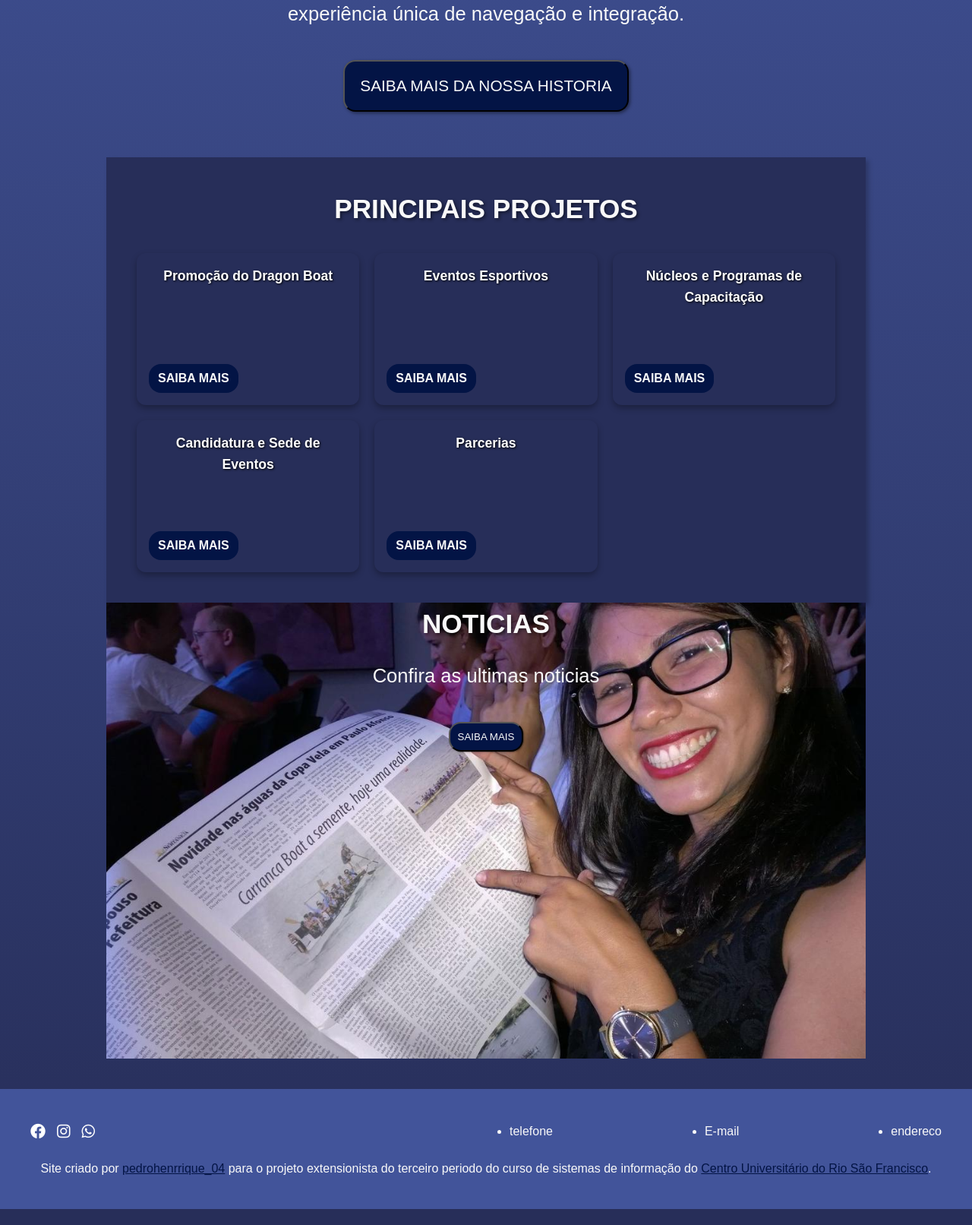
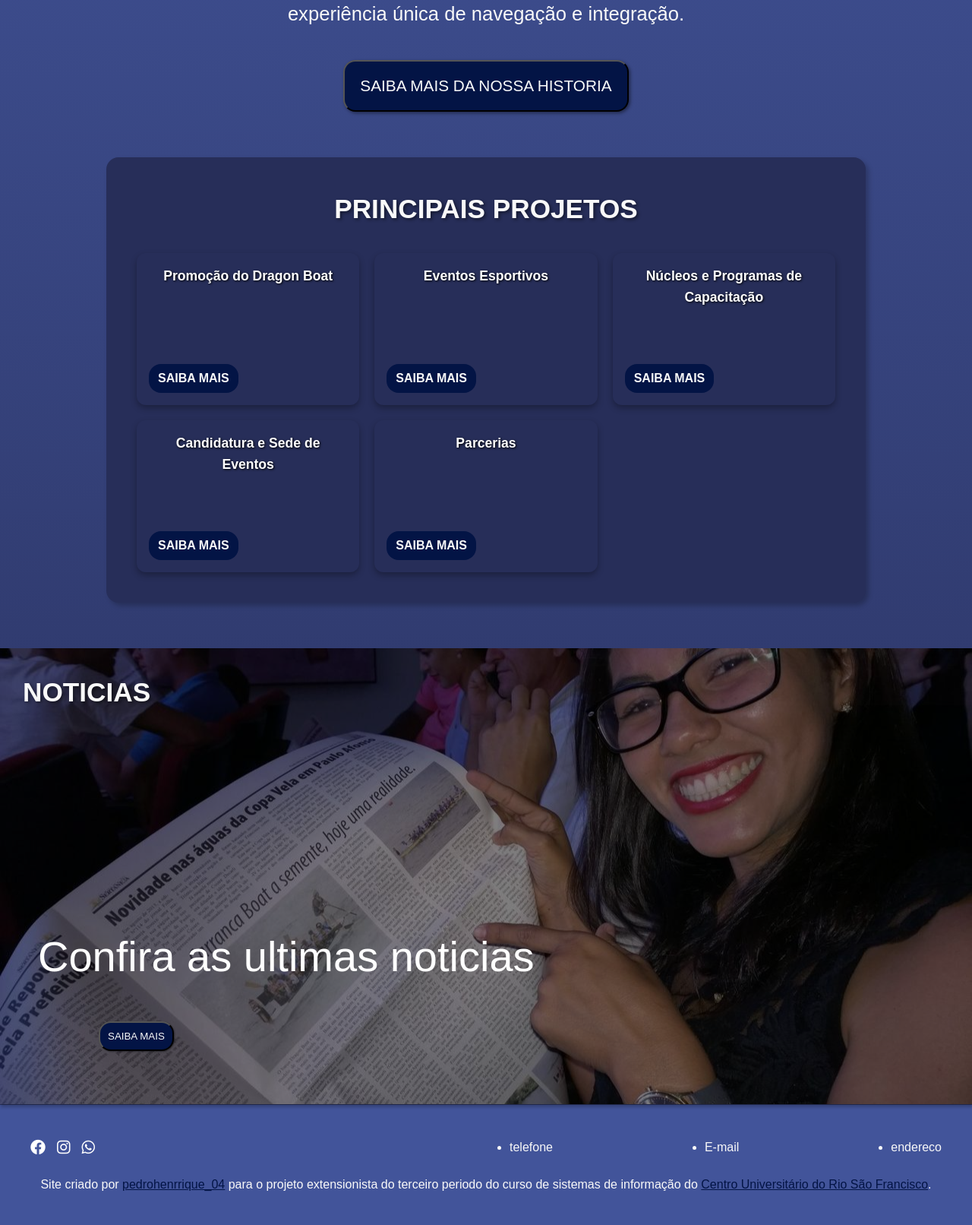
Before and after one commit to Kissuke/carranca_boat, a PHP site: page / in a window 1280 px wide. Shown: the part 1040-2652 px from the top of the page at 76% size. Before the commit the page ends 2631 px from the top, so only its background shows below. Run offline with PHP 8.4, Linux system fonts and the light colour scheme.

Commit message:
primeira_pagina

```diff
--- a/estilos/style.css
+++ b/estilos/style.css
@@ -111,13 +111,13 @@ body {
 #boat {
     position: relative;
     background-color: var(--cor03);
-    max-width: 1000px;
     height: 600px;
     margin: auto;
     background-image: url(../imagens/inicial.jpg);
     background-size: cover;
     background-position: center center;
     background-repeat: no-repeat;
+    background-attachment: fixed;
     overflow: hidden;
 }
 
@@ -165,8 +165,8 @@ body {
     text-align: center;
     font-weight: bolder;
     font-size: 3em;
-    margin-bottom: 230px;
     text-shadow: 2px 2px 4px rgba(0, 0, 0, 0.492);
+    margin-bottom: 300px;
 }
 
 section {
@@ -212,6 +212,8 @@ button {
     padding: 40px;
     text-align: center;
     margin-top: 60px;
+    border-radius: 16px;
+    margin-bottom: 60px;
 }
 
 .projetos h2 {
@@ -268,12 +270,47 @@ button {
 }
 
 #not {
+    position: relative;
     background-image: url(../imagens/not.jpg);
-    max-width: 1000px;
+    background-attachment: fixed;
+    background-position: center center;
     height: 600px;
     margin: auto;
     background-size: cover;
-    background-position: center;
+    margin-bottom: -39px;
+    display: flex;
+    flex-direction: column;
+    justify-content: space-between;
+    align-items: flex-start;
+    padding: 30px;
+    box-shadow: 1px 4px 4px rgba(0, 0, 0, 0.223);
+    z-index: 1;
+}
+
+#not::before {
+    content: "";
+    position: absolute;
+    top: 0;
+    left: 0;
+    width: 100%;
+    height: 100%;
+    background-color: rgba(0, 0, 0, 0.5); /* 0.5 = 50% de escurecimento */
+    z-index: -1; /* Fica atrás do conteúdo */
+}
+
+#not p {
+    font-size: 3.5em;
+    color: white;
+}
+
+#not div {
+    text-align: left;
+    color: white;
+}
+
+#not button {
+    margin-left: 100px;
+    margin-bottom: 40px;
 }
 
 footer {
@@ -356,4 +393,8 @@ footer a{
         align-items: flex-start;
         gap: 10px;
     }
+
+    #boat h1 {
+        margin-bottom: 40px;
+    }
 }
--- a/index.html
+++ b/index.html
@@ -109,9 +109,10 @@
         <section id="not">
             <h2>NOTICIAS</h2>
 
-            <p>Confira as ultimas noticias</p>
-
-            <button>SAIBA MAIS</button>
+            <div class="conteudo-inferior">
+                <p>Confira as ultimas noticias</p>
+                <button>SAIBA MAIS</button>
+            </div>
         </section>
 
         <script src="js/script.js"></script>
```
